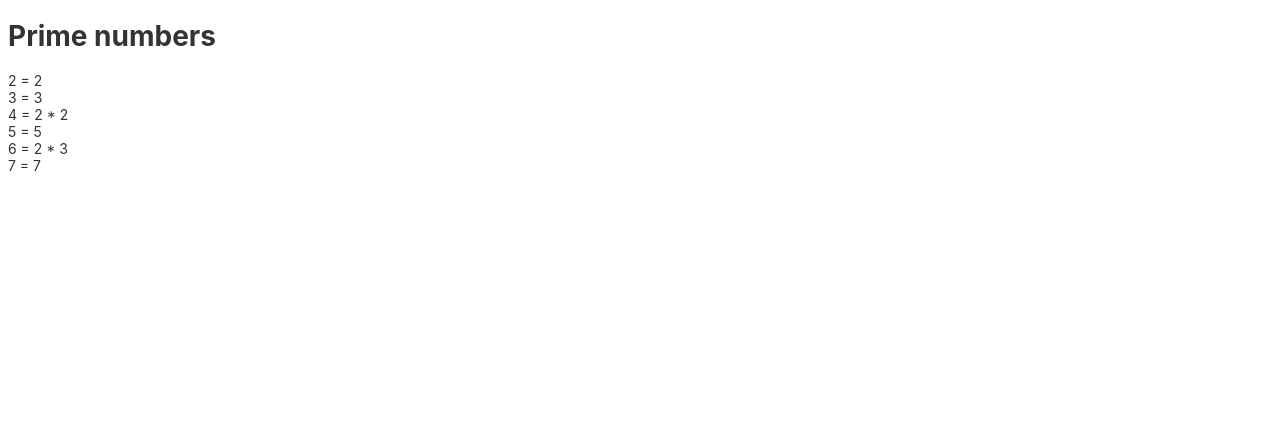
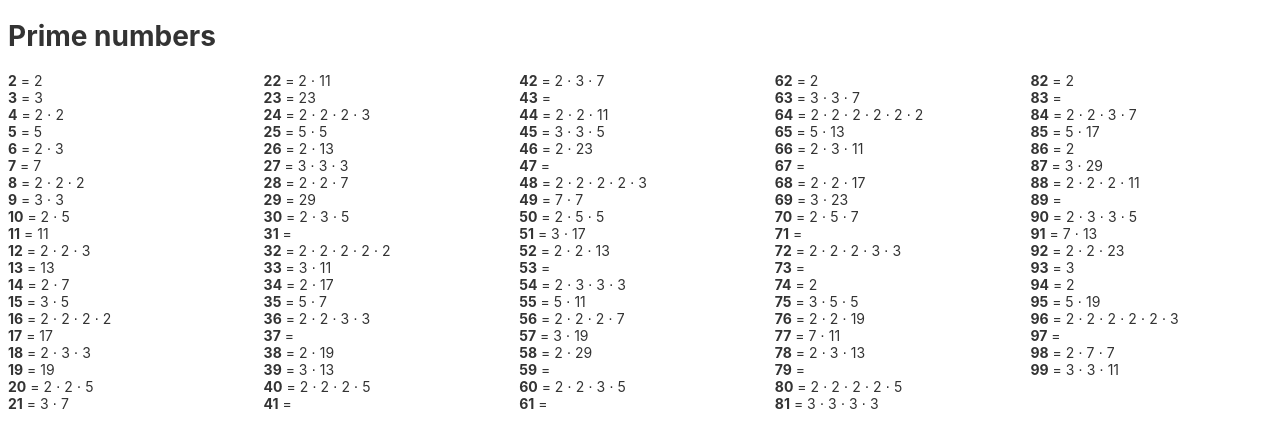
Before and after one commit to PeterGuntermann/mathematics, an Angular app in the folder prime-numbers/: page / in a window 1280 px wide. Shown: the top 448 px of the page. Built offline with nearby package versions, Linux system fonts and the light colour scheme.

Commit message:
Display more prime decompositions

```diff
--- a/prime-numbers/src/app/app.component.html
+++ b/prime-numbers/src/app/app.component.html
@@ -2,6 +2,6 @@
 
 <section>
     <div *ngFor="let num of numbers">
-        {{ num.value }} = {{ num.printPrimeDecomposition() }}
+        <strong>{{ num.value }}</strong> = {{ num.printPrimeDecomposition() }}
     </div>
 </section>
--- a/prime-numbers/src/app/app.component.scss
+++ b/prime-numbers/src/app/app.component.scss
@@ -7,3 +7,7 @@
     -webkit-font-smoothing: antialiased;
     -moz-osx-font-smoothing: grayscale;
 }
+
+section {
+    column-count: 5;
+}
--- a/prime-numbers/src/app/app.component.ts
+++ b/prime-numbers/src/app/app.component.ts
@@ -17,11 +17,8 @@ export class AppComponent implements OnInit {
     }
 
     private calculateNumbers() {
-        this.numbers.push(this.primeService.getNumberWithDecomposition(2));
-        this.numbers.push(this.primeService.getNumberWithDecomposition(3));
-        this.numbers.push(this.primeService.getNumberWithDecomposition(4));
-        this.numbers.push(this.primeService.getNumberWithDecomposition(5));
-        this.numbers.push(this.primeService.getNumberWithDecomposition(6));
-        this.numbers.push(this.primeService.getNumberWithDecomposition(7));
+        for (let i = 2; i < 100; i++) {
+            this.numbers.push(this.primeService.getNumberWithDecomposition(i));
+        }
     }
 }
--- a/prime-numbers/src/app/integer-number.ts
+++ b/prime-numbers/src/app/integer-number.ts
@@ -6,6 +6,6 @@ export class IntegerNumber {
             return "";
         }
 
-        return this.primeDecomposition.map((prime) => `${prime}`).join(" * ");
+        return this.primeDecomposition.map((prime) => `${prime}`).join(" ⋅ ");
     }
 }
```
